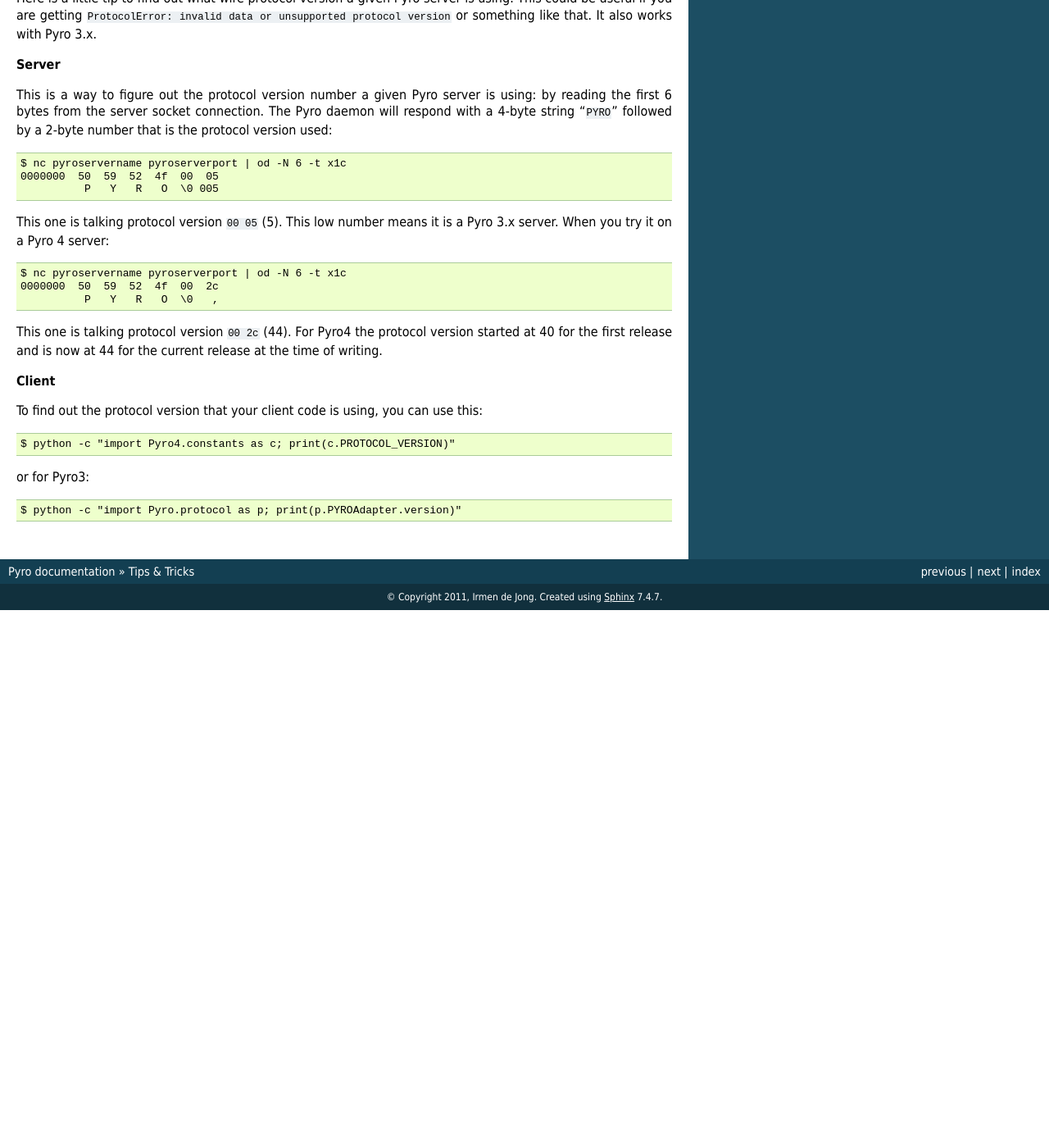
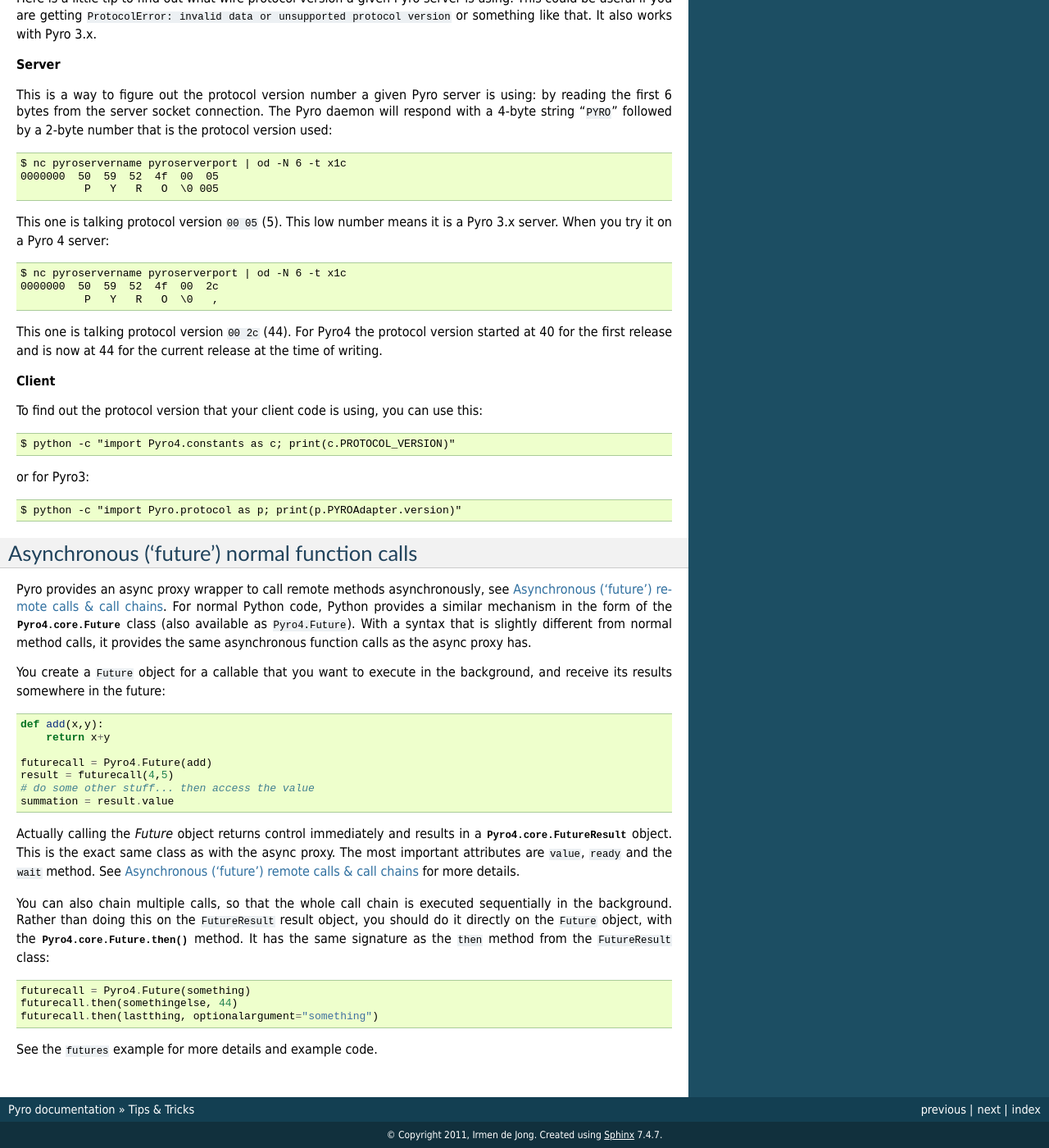
Before and after one commit to irmen/Pyro4, a Sphinx documentation site: the page built from docs/source/tipstricks.rst, in a window 1280 px wide and 1400 px high, scrolled down 595 px. Shown: the whole window at 82% size. Built offline with Sphinx 7.4.7, drawn with Linux system fonts in a browser that asks for light colours; the version number could not be read and is left out; before the commit the page ends 1339 px from its top, so only the background shows below that; some of the changed text lies outside the part shown.

Commit message:
added futures examples added unit test for Future added Future into Pyro4 namespace

```diff
--- a/docs/source/api/main.rst
+++ b/docs/source/api/main.rst
@@ -15,12 +15,14 @@
 .. py:class:: Pyro4.URI             :class:`Pyro4.core.URI`
 .. py:class:: Pyro4.Proxy           :class:`Pyro4.core.Proxy`
 .. py:class:: Pyro4.Daemon          :class:`Pyro4.core.Daemon`
+.. py:class:: Pyro4.Future          :func:`Pyro4.core.Future`
 .. py:function:: Pyro4.callback     :func:`Pyro4.core.callback`
 .. py:function:: Pyro4.batch        :func:`Pyro4.core.batch`
 .. py:function:: Pyro4.async        :func:`Pyro4.core.async`
 .. py:function:: Pyro4.locateNS     :func:`Pyro4.naming.locateNS`
 .. py:function:: Pyro4.resolve      :func:`Pyro4.naming.resolve`
 =================================== ==========================
+
 
 .. seealso::
 
--- a/docs/source/tipstricks.rst
+++ b/docs/source/tipstricks.rst
@@ -65,3 +65,40 @@
 or for Pyro3::
 
     $ python -c "import Pyro.protocol as p; print(p.PYROAdapter.version)"
+
+
+.. _future-functions:
+
+Asynchronous ('future') normal function calls
+=============================================
+Pyro provides an async proxy wrapper to call remote methods asynchronously, see :ref:`async-calls`.
+For normal Python code, Python provides a similar mechanism in the form of the
+:py:class:`Pyro4.core.Future` class (also available as ``Pyro4.Future``).
+With a syntax that is slightly different from normal method calls,
+it provides the same asynchronous function calls as the async proxy has.
+
+You create a ``Future`` object for a callable that you want to execute in the background,
+and receive its results somewhere in the future::
+
+    def add(x,y):
+        return x+y
+
+    futurecall = Pyro4.Future(add)
+    result = futurecall(4,5)
+    # do some other stuff... then access the value
+    summation = result.value
+
+Actually calling the `Future` object returns control immediately and results in a :py:class:`Pyro4.core.FutureResult`
+object. This is the exact same class as with the async proxy. The most important attributes are ``value``, ``ready``
+and the ``wait`` method. See :ref:`async-calls` for more details.
+
+You can also chain multiple calls, so that the whole call chain is executed sequentially in the background.
+Rather than doing this on the ``FutureResult`` result object, you should do it directly on the ``Future`` object,
+with the :py:meth:`Pyro4.core.Future.then` method. It has the same signature as the ``then`` method from
+the ``FutureResult`` class::
+
+    futurecall = Pyro4.Future(something)
+    futurecall.then(somethingelse, 44)
+    futurecall.then(lastthing, optionalargument="something")
+
+See the :file:`futures` example for more details and example code.
--- a/src/Pyro4/__init__.py
+++ b/src/Pyro4/__init__.py
@@ -58,6 +58,6 @@
 del Configuration
 
 # import the required Pyro symbols into this package
-from Pyro4.core import URI, Proxy, Daemon, callback, batch, async
+from Pyro4.core import URI, Proxy, Daemon, callback, batch, async, Future
 from Pyro4.naming import locateNS, resolve
 from Pyro4.constants import VERSION as __version__
```
Also changed, not shown: docs/source/clientcode.rst (+10 -2 lines), 4 other files.
